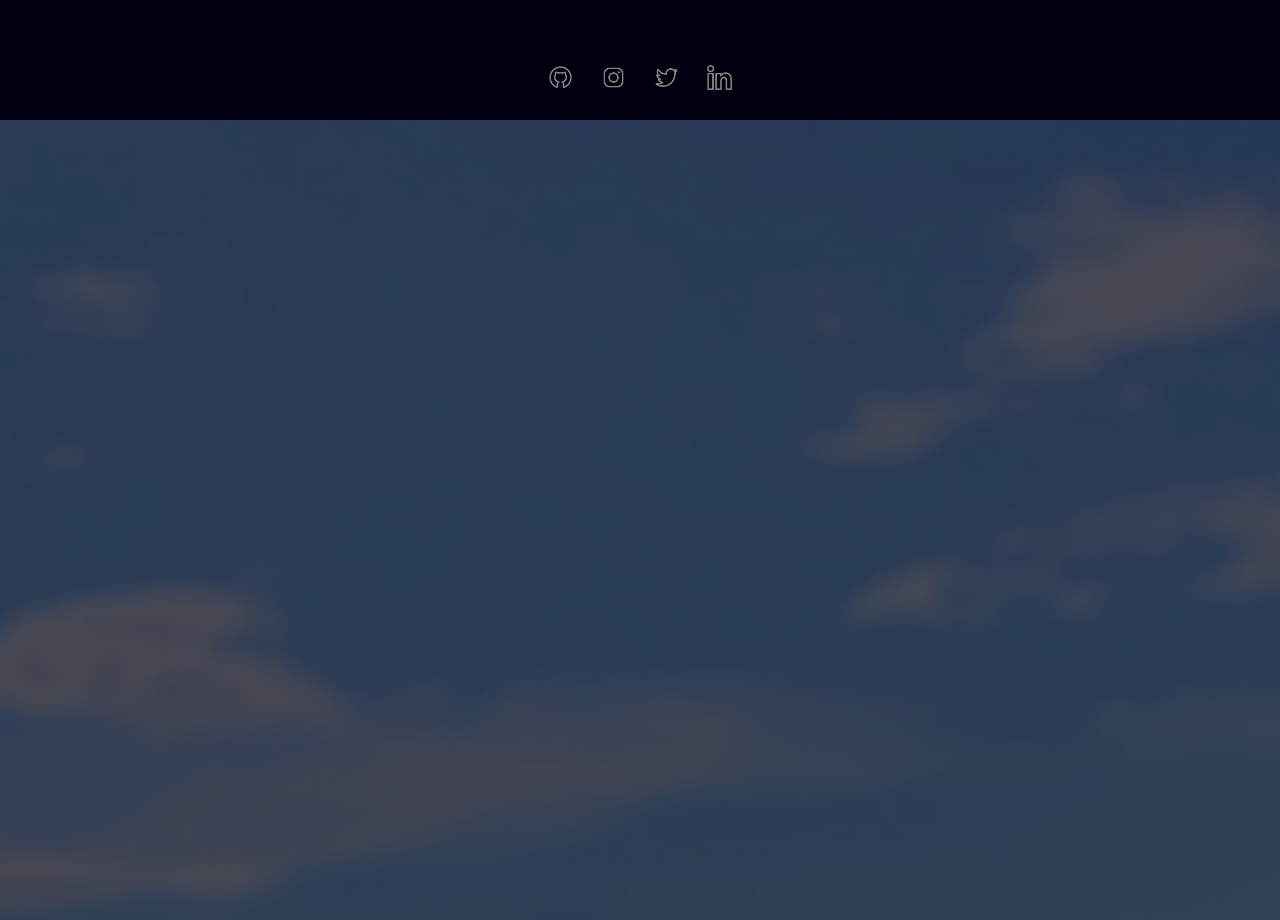
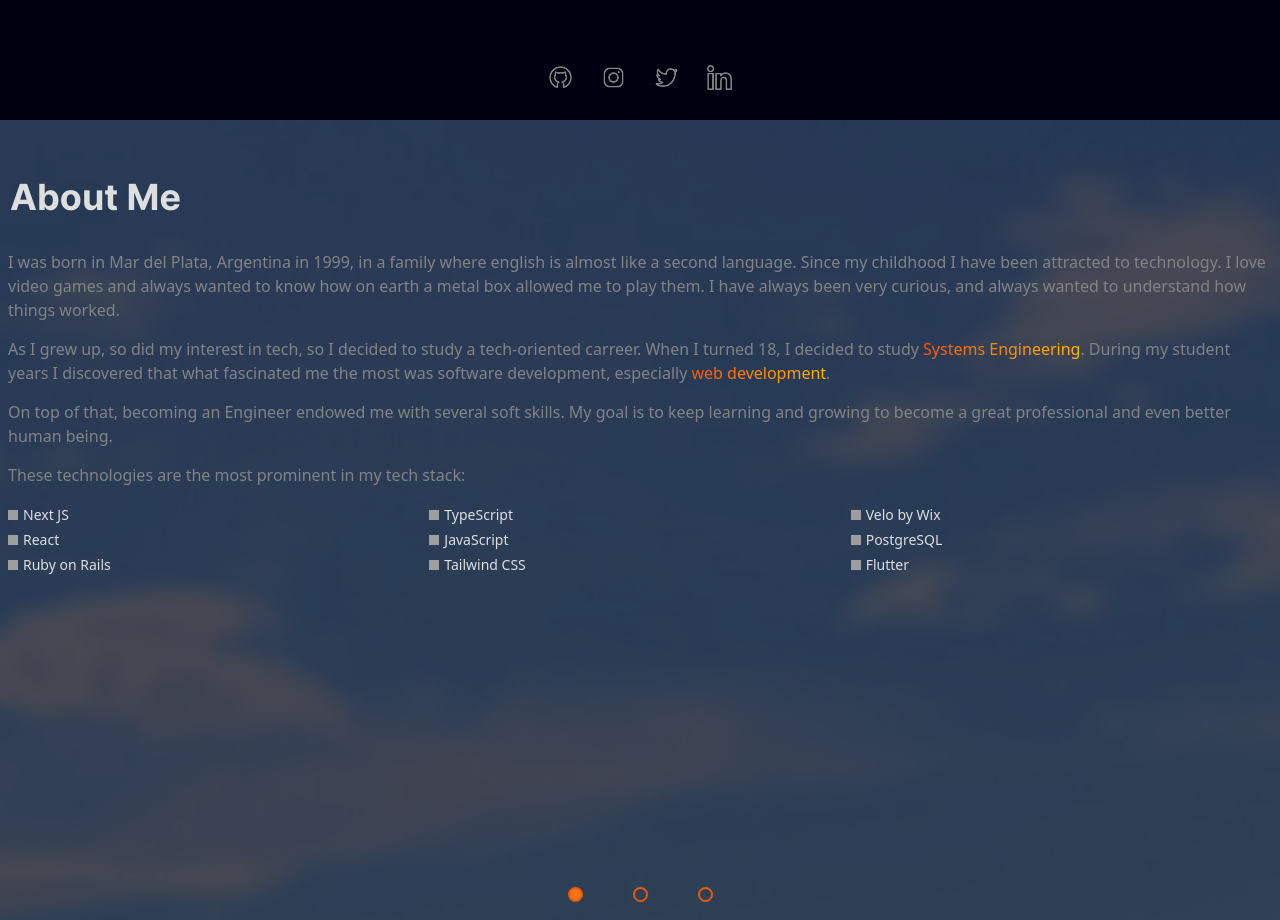
Before and after one commit to MatiasBaezaGraf/personal-site-v2, a Next.js app: page / in a window 1280 px wide. Shown: the part 680-1600 px from the top of the page. Built offline with nearby package versions, Linux system fonts and the light colour scheme; no server answers; the database is empty; grey boxes are pictures that could not be loaded.

Commit message:
Added About Images and second slide text

```diff
--- a/components/Carousel.tsx
+++ b/components/Carousel.tsx
@@ -1,3 +1,4 @@
+import Image from "next/image";
 import { useState } from "react";
 
 const Carousel = () => {
@@ -6,13 +7,205 @@ const Carousel = () => {
 	return (
 		<div className="relative h-screen overflow-hidden">
 			<div
-				className={`transform duration-[500ms] flex flex-row w-[300vw] h-full translate-x-[-${currentTranslationInVW}vw]`}
+				className={`transform duration-[500ms] flex flex-row w-[300vw] h-full
+                ${currentTranslationInVW == 0 && "translate-x-0"}
+                ${currentTranslationInVW == 100 && "translate-x-[-100vw]"}
+                ${currentTranslationInVW == 200 && "translate-x-[-200vw]"}
+
+                `}
 			>
+				{/* --------------------------------------------------------- Slide 1 ---------------------------------------------------------  */}
 				<div className="h-screen w-screen bg-mobile-landscape bg-cover left-0">
-					<div className="h-full w-full bg-[#010010]/70"></div>
+					<div className="flex flex-col h-full w-full justify-start bg-[#010010]/70 px-[8px]">
+						<p className="font-primary-regular text-[16px] text-[#838383] mt-[130px] ">
+							I was born in Mar del Plata, Argentina in 1999, in a family where
+							english is almost like a second language. Since my childhood I
+							have been attracted to technology. I love video games and always
+							wanted to know how on earth a metal box allowed me to play them. I
+							have always been very curious, and always wanted to understand how
+							things worked.
+						</p>
+						<p className="font-primary-regular text-[16px] text-[#838383] mt-[15px]">
+							As I grew up, so did my interest in tech, so I decided to study a
+							tech-oriented carreer. When I turned 18, I decided to study&nbsp;
+							<span className="text-gradient">Systems Engineering</span>. During
+							my student years I discovered that what fascinated me the most was
+							software development, especially&nbsp;
+							<span className="text-gradient">web development</span>.
+						</p>
+						<p className="font-primary-regular text-[16px] text-[#838383] mt-[15px]">
+							On top of that, becoming an Engineer endowed me with several soft
+							skills. My goal is to keep learning and growing to become a great
+							professional and even better human being.
+						</p>
+						<p className="font-primary-regular text-[16px] text-[#838383] mt-[15px]">
+							These technologies are the most prominent in my tech stack:
+						</p>
+
+						{/* Here goes a grid of 3x3 with my skills */}
+
+						<div className="grid grid-cols-3 font-primary-regular text-[14px] text-[#DEDEDE] mt-[15px]">
+							<h1 className="flex flex-row items-center my-[2px]">
+								<Image
+									className="h-[10px] w-[10px] mr-[5px]"
+									src="/icons/Bullet.png"
+									alt="Velo by Wix"
+									width={10}
+									height={10}
+								/>
+								Next JS
+							</h1>
+							<h1 className="flex flex-row items-center my-[2px]">
+								<Image
+									className="h-[10px] w-[10px] mr-[5px]"
+									src="/icons/Bullet.png"
+									alt="Velo by Wix"
+									width={10}
+									height={10}
+								/>
+								TypeScript
+							</h1>
+							<h1 className="flex flex-row items-center my-[2px]">
+								<Image
+									className="h-[10px] w-[10px] mr-[5px]"
+									src="/icons/Bullet.png"
+									alt="Velo by Wix"
+									width={10}
+									height={10}
+								/>
+								Velo by Wix
+							</h1>
+							<h1 className="flex flex-row items-center my-[2px]">
+								<Image
+									className="h-[10px] w-[10px] mr-[5px]"
+									src="/icons/Bullet.png"
+									alt="Velo by Wix"
+									width={10}
+									height={10}
+								/>
+								React
+							</h1>
+							<h1 className="flex flex-row items-center my-[2px]">
+								<Image
+									className="h-[10px] w-[10px] mr-[5px]"
+									src="/icons/Bullet.png"
+									alt="Velo by Wix"
+									width={10}
+									height={10}
+								/>
+								JavaScript
+							</h1>
+							<h1 className="flex flex-row items-center my-[2px]">
+								<Image
+									className="h-[10px] w-[10px] mr-[5px]"
+									src="/icons/Bullet.png"
+									alt="Velo by Wix"
+									width={10}
+									height={10}
+								/>
+								PostgreSQL
+							</h1>
+							<h1 className="flex flex-row items-center my-[2px]">
+								<Image
+									className="h-[10px] w-[10px] mr-[5px]"
+									src="/icons/Bullet.png"
+									alt="Velo by Wix"
+									width={10}
+									height={10}
+								/>
+								Ruby on Rails
+							</h1>
+							<h1 className="flex flex-row items-center my-[2px]">
+								<Image
+									className="h-[10px] w-[10px] mr-[5px]"
+									src="/icons/Bullet.png"
+									alt="Velo by Wix"
+									width={10}
+									height={10}
+								/>
+								Tailwind CSS
+							</h1>
+							<h1 className="flex flex-row items-center my-[2px]">
+								<Image
+									className="h-[10px] w-[10px] mr-[5px]"
+									src="/icons/Bullet.png"
+									alt="Velo by Wix"
+									width={10}
+									height={10}
+								/>
+								Flutter
+							</h1>
+						</div>
+					</div>
 				</div>
-				<div className="h-screen w-screen bg-blue-200 left-full"></div>
-				<div className="h-screen w-screen bg-green-200 left-[200vw]"></div>
+				{/* --------------------------------------------------------- Slide 2 ---------------------------------------------------------  */}
+				<div className="h-screen w-screen bg-mobile-landscape2 bg-cover left-full">
+					<div className="flex flex-col h-full w-full justify-start bg-[#010010]/70 px-[8px]">
+						<p className="font-primary-regular text-[16px] text-[#838383] mt-[130px] ">
+							I love{" "}
+							<span className="text-gradient">learning new technologies</span>,
+							especially web related so while stuying, I began to delve into the
+							subject on my own, learning various languages, frameworks,
+							libraries and tools, in addition to the ones the carreer provided
+							me.
+						</p>
+						<p className="font-primary-regular text-[16px] text-[#838383] mt-[15px]">
+							But of course, I have hobbies coming out of everything related to
+							software development. In my free time I like to play videogames,
+							watch movies and series, especially Star Wars. I love sports,
+							especially soccer and volleyball. I also really enjoy going for a
+							run, cycling or just a walk, and if I find myself in a mountainous
+							area, I love hiking. Perhaps most ironically, however, is the fact
+							that I simply cannot sit still for long periods of time.
+						</p>
+					</div>
+				</div>
+				{/* --------------------------------------------------------- Slide 3 ---------------------------------------------------------  */}
+				<div className="h-screen w-screen bg-mobile-landscape3 bg-cover left-[200vw]">
+					<div className="flex flex-col h-full w-full justify-start bg-[#010010]/70 px-[8px]"></div>
+				</div>
+			</div>
+
+			{/* The following absolute divs are the fixed elements */}
+
+			{/* -----------------------------------------------------About Me Text------------------------------------------------------  */}
+			<div
+				className={`transform duration-[500ms] absolute flex flex-row top-0 w-screen mb-[18px] px-[10px]
+                ${currentTranslationInVW == 0 && "translate-x-0"}
+                ${currentTranslationInVW == 100 && "translate-x-[25vw]"}
+                ${currentTranslationInVW == 200 && "translate-x-[50vw]"}
+                `}
+			>
+				<h1 className="font-primary-bold text-[36px] text-[#DEDEDE] mt-[50px] ">
+					About Me
+				</h1>
+			</div>
+			{/* -----------------------------------------------------Crousel Selector------------------------------------------------------  */}
+			<div className="absolute bottom-0 flex flex-row justify-center w-screen mb-[18px]">
+				<button
+					onClick={() => {
+						setcurrentTranslationInVW(0);
+					}}
+					className={`rounded-full mx-[25px]  h-[15px] w-[15px] border-[2px] border-orange-600 ${
+						currentTranslationInVW == 0 ? "bg-orange-500" : ""
+					}`}
+				/>
+				<button
+					onClick={() => {
+						setcurrentTranslationInVW(100);
+					}}
+					className={`rounded-full mx-[25px] h-[15px] w-[15px] border-[2px] border-orange-600 ${
+						currentTranslationInVW == 100 ? "bg-orange-500" : ""
+					}`}
+				/>
+				<button
+					onClick={() => {
+						setcurrentTranslationInVW(200);
+					}}
+					className={`rounded-full mx-[25px] h-[15px] w-[15px] border-[2px] border-orange-600 ${
+						currentTranslationInVW == 200 ? "bg-orange-500" : ""
+					}`}
+				/>
 			</div>
 		</div>
 	);
--- a/pages/index.tsx
+++ b/pages/index.tsx
@@ -54,7 +54,7 @@ const Home = ({ projects }: { projects: Project[] }) => {
 					<h1 className="font-primary-bold leading-none text-[#DBDBDB] text-[41px] mt-[15px]">
 						Matias Baeza Graf
 					</h1>
-					<h1 className="font-primary-bold text-[#838383] text-[41px]">
+					<h1 className="font-primary-bold leading-none text-[#838383] text-[41px] mt-[5px]">
 						Software Engineer
 					</h1>
 					<p className="font-primary-medium text-[#838383] text-[17px] mt-[10px]">
--- a/tailwind.config.js
+++ b/tailwind.config.js
@@ -17,6 +17,8 @@ module.exports = {
 			backgroundImage: {
 				"main-gradient": `linear-gradient(90deg, #FF5400, #FFB800)`,
 				"mobile-landscape": "url('../public/images/MobileLandscape.jpg')",
+				"mobile-landscape2": "url('../public/images/MobileLandscape2.jpg')",
+				"mobile-landscape3": "url('../public/images/MobileLandscape3.jpg')",
 			},
 		},
 	},
```
